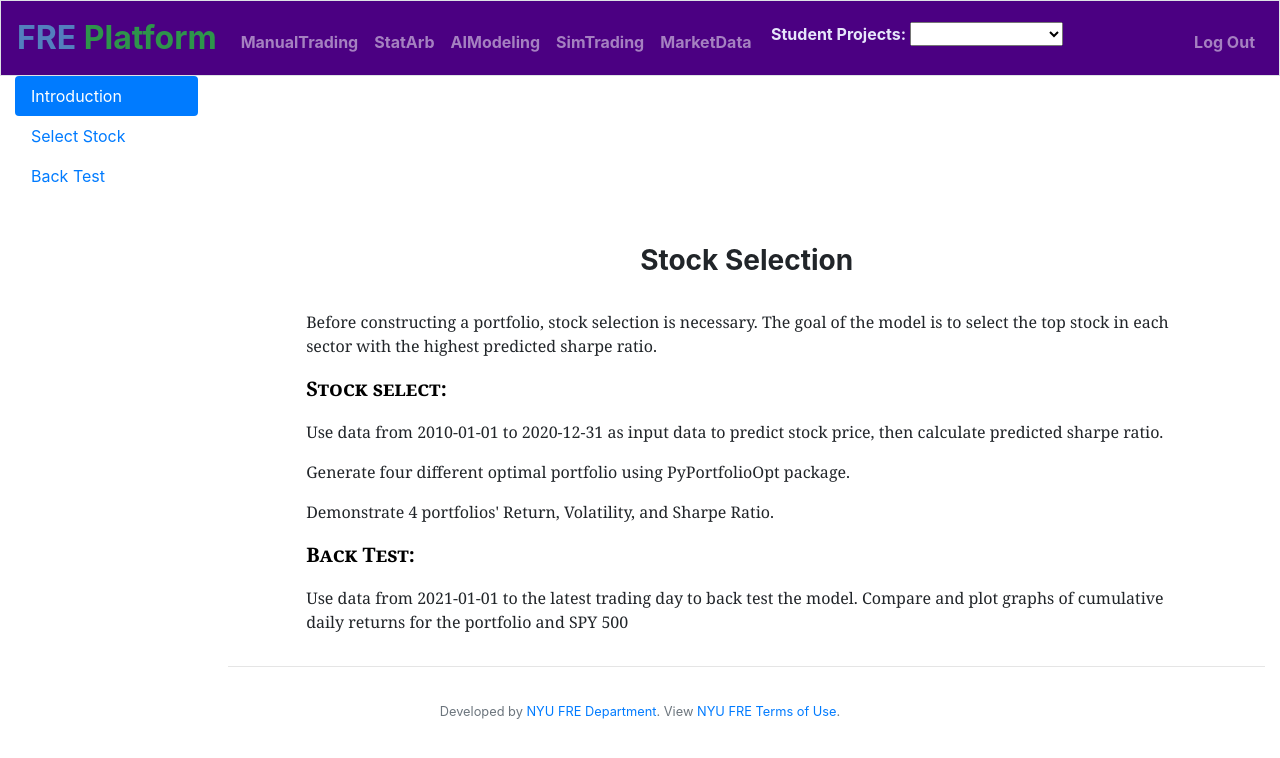
After one commit to NYUFRE/FRE_Platform, a Flask app: page /stockselect_introduction in a window 1280 px wide. The commit adds this page. Shown: the top 758 px of the page. Run offline with Flask 2, Linux system fonts and the light colour scheme; the visitor is signed in with stand-in values (Sample User, id 1); parts of the project's set-up code (start-up, migrations or seed data) failed here and were passed over; some libraries are stand-ins or nearby versions.

Commit message:
stockselect section qqq :

```diff
--- a/app.py
+++ b/app.py
@@ -1313,10 +1313,11 @@ def update_market_data():
         # Get IEX subscription first. https://iexcloud.io/docs/api/#batch-requests
         database.create_table(['stocks'])
         tickers = database.get_sp500_symbols()
+
         if database.check_table_empty('stocks'):
             # TODO! Use non-multi-threading version for now as EDO data feed has strange behavior after its upgrade
             # eod_market_data.populate_stocks_data_multi(tickers, "stocks", start_date, today, 'US')
-            eod_market_data.populate_stock_data(tickers, "stocks", start_date, today, 'US')
+            eod_market_data.populate_stock_data(tickers, "stocks", '2010-01-01', today, 'US')
         else:
             select_stmt = 'SELECT date FROM stocks ORDER BY date DESC limit 1'
             last_date_stocks = database.execute_sql_statement(select_stmt)['date'][0]
@@ -1966,7 +1967,6 @@ def optimize_build():
                                min_const=min_const, length=length, tickers=tickers)
     except ValueError:
         flash('Error! Portfolio has poor data quality, unable to optimize, please change the portfolio and try again!')
-        #may be can do improvement：present which ticker had the poor data, guide on which ticker to replace
         return render_template("optimize_introduction.html")
 
 
@@ -2037,9 +2037,7 @@ def opt_back_test_plot2():
               transform=axis.transAxes,
               color='black', fontsize=10)
 
-    axis.grid(True)
-
- # Shan add 2
+    # Shan add 2
     axis.grid(True)
     fig.autofmt_xdate()
     canvas = FigureCanvas(fig)
@@ -2073,7 +2071,6 @@ def opt_back_test_plot3():
               transform=axis.transAxes,
               color='black', fontsize=10)
 
-    axis.grid(True)
     # Shan add 3
     axis.grid(True)
     fig.autofmt_xdate()
@@ -2297,3 +2294,54 @@ if __name__ == "__main__":
     except (KeyError, KeyboardInterrupt, SystemExit, RuntimeError, Exception):
         client_config.client_socket.close()
         sys.exit(0)
+
+
+@app.route('/stockselect_introduction')
+@login_required
+def stockselect_introduction():
+    return render_template("stockselect_introduction.html")
+
+
+
+# @app.route("/stockselect_build")
+# @login_required
+# def stockselect_build():
+#     try:
+#         stocks = extract_database_stock(database)
+#         print(stocks)
+#         rf = extract_database_rf(database)
+#         max_sharpe = find_optimal_sharpe(stocks, rf)
+#
+#         return render_template('stockselect_build.html')
+#     except ValueError:
+#         flash('Error! There is soething wrong about the database, unable to select, please try again later!')
+#         return render_template("stockselect_introduction.html")
+#
+#
+#
+# @app.route("/stockselect_backtest")
+# @login_required
+# def stockselect_back_test():
+#     xxxxxcum_return = opt_back_testing(database)
+#     return render_template('stockselect_backtest.html')
+#
+# @app.route('/plot/stockselect_back_test_plot')
+# def stockselect_back_test_plot():
+#     #plot overall
+#     fig = go.Figure([go.Scatter(name="Top Stocks Cumulative Return", x=list(date_sym.keys()), y=stock_cumu_return)])
+#     fig.add_trace(go.Scatter(name="Market Cumulative Return", x=list(date_sym.keys()), y=mkt_cumu_return))
+#     fig.show()
+#     # plot individual
+#     for stock in every_stock_cumu.keys():
+#         fig = go.Figure([go.Scatter(name=stock, x=list(final_stock_df[final_stock_df['sym'] == stock]['date'].tolist()),
+#                                     y=every_stock_cumu[stock])])
+#         fig.add_trace(go.Scatter(name="Market Data", x=list(date_sym.keys()), y=return_mkt_arr))
+#         fig.show()
+#
+#     fig.autofmt_xdate()
+#     canvas = FigureCanvas(fig)
+#     output = io.BytesIO()
+#     canvas.print_png(output)
+#     response = make_response(output.getvalue())
+#     response.mimetype = 'image/png'
+#     return response
--- a/requirements.txt
+++ b/requirements.txt
@@ -41,7 +41,8 @@ pytz==2020.1
 QuantLib==1.22
 requests==2.24.0
 retrying==1.3.3
-scipy==1.5.2
+# scipy==1.5.2
+scipy==1.7.1
 six==1.15.0
 SQLAlchemy==1.3.18
 statsmodels==0.11.1
@@ -54,7 +55,8 @@ WTForms==2.3.3
 yahoo_earnings_calendar==0.6.0
 yfinance==0.1.63
 tqdm==4.62.1
-TA_Lib-0.4.21-cp38-cp38-win_amd64.whl
+# TA_Lib-0.4.21-cp38-cp38-win_amd64.whl
+TA_Lib==0.4.21
 pyportfolioopt==1.4.2
 
 # BeautifulSoup for web crawling
--- a/system/templates/base.html
+++ b/system/templates/base.html
@@ -75,6 +75,7 @@
 						<li class="nav-item font-weight-bold"><a class="nav-link" href="/ai_modeling">AIModeling</a></li>
 						<li class="nav-item font-weight-bold"><a class="nav-link" href="/sim_trading">SimTrading</a></li>
 						<li class="nav-item font-weight-bold"><a class="nav-link" href="/md_sp500">MarketData</a></li>
+
                         <li class="nav-item font-weight-bold"><nav-label for="Student Projects" style="color: lavender">
                             &nbsp&nbsp&nbspStudent Projects:</nav-label>
                             <select onChange="window.location.href=this.value">
@@ -83,7 +84,9 @@
                                 <option value="optimize_introduction">PortfolioOptimize</option>
                                 <option value="ei_introduction">EarningsImpact</option>
                                 <option value="at_introduction">AlphaTest</option>
+                                <option value="stockselect_introduction">StockSelect</option>
                             </select>
+
 					</ul>
 					<ul class="navbar-nav ml-auto mt-2">
 						<li class="nav-item font-weight-bold"><a class="nav-link" href="/logout">Log Out</a></li>
--- /dev/null
+++ b/system/templates/stockselect_introduction.html
@@ -0,0 +1,73 @@
+{% extends "base.html" %}
+
+{% block title %}
+stockselect_introduction
+{% endblock %}
+
+{% block content %}
+<nav class="col-sm-3 col-md-2 hidden-xs-down bg-faded sidebar">
+    <ul class="nav nav-pills flex-column">
+        <li class="nav-item">
+            <a class="nav-link active" href="/stockselect_introduction">Introduction</a>
+        </li>
+        <li class="nav-item">
+            <a class="nav-link" href="/stockselect_build">Select Stock</a>
+        </li>
+        <li class="nav-item">
+            <a class="nav-link" href="/stockselect_back_test">Back Test</a>
+        </li>
+    </ul>
+</nav>
+
+<main class="col-sm-9 offset-sm-3 col-md-10 offset-md-2 pt-5">
+    <h3><strong>Stock Selection</strong></h3>
+    <br>
+    <div align="center">
+        <table cellspacing="0" cellpadding="0" border="0" style="font-family:Georgia, Garamond, Serif;">
+            <tbody>
+            <tr style="font-variant:small-caps;font-style:normal;color:black;font-size:20px;">
+            <tr>
+                <td width="881" valign="top">
+                    <p>
+                        Before constructing a portfolio, stock selection is necessary.
+                        The goal of the model is to select the top stock in each sector with the highest  predicted sharpe ratio.
+                    </p>
+                </td>
+            </tr>
+            <tr style="font-variant:small-caps;font-style:normal;color:black;font-size:20px;">
+                <th width="881" valign="top">
+                    <p>
+                        <strong>Stock select: </strong>
+                    </p>
+                </th>
+            </tr>
+            <tr>
+                <td width="881" valign="top">
+                    <p> Use data from 2010-01-01 to 2020-12-31 as input data to predict stock price, then calculate predicted sharpe ratio.</p>
+                    <p> Generate four different optimal portfolio using PyPortfolioOpt package.
+                    </p>
+                    <p>Demonstrate 4 portfolios' Return, Volatility, and Sharpe Ratio.</p>
+                </td>
+            </tr>
+            <tr style="font-variant:small-caps;font-style:normal;color:black;font-size:20px;">
+                <th width="881" valign="top">
+                    <p>
+                        <strong>Back Test: </strong>
+                    </p>
+                </th>
+            </tr>
+            <tr>
+                <td width="881" valign="top">
+                    <p> Use data from 2021-01-01 to the latest trading day to back test the model.
+                        Compare and plot graphs of cumulative daily returns for the portfolio and SPY 500</p>
+                </td>
+            </tr>
+            </tbody>
+        </table>
+    </div>
+    <hr>
+</main>
+<br></br>
+<br></br>
+
+{% endblock %}
```
Also changed, not shown: system/Stockselect/stockpredict.py (added, +38 -0 lines), system/templates/stockselect_backtest.html (added, +35 -0 lines), system/templates/stockselect_build.html (added, +67 -0 lines), system/Stockselect/__init__.py (added).
